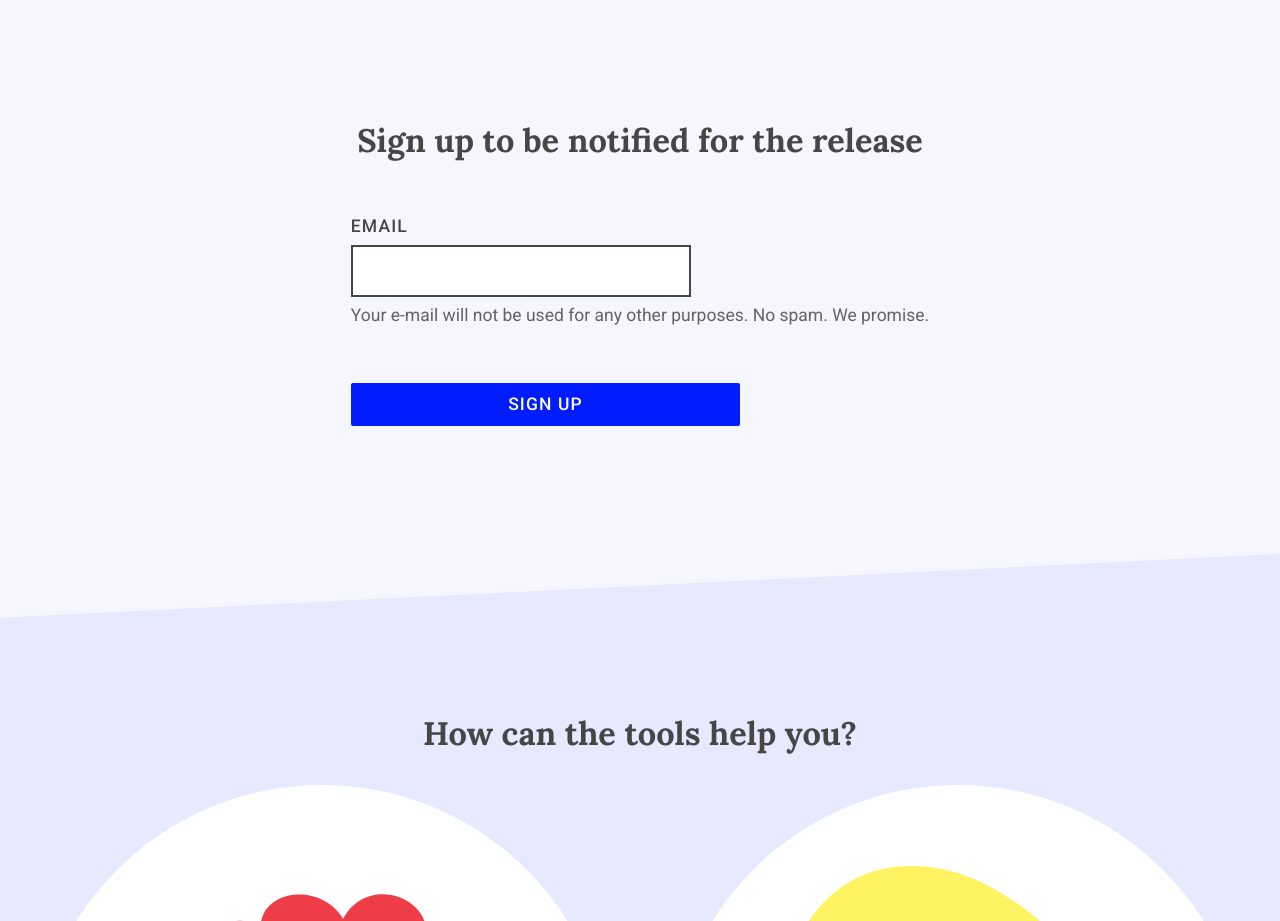
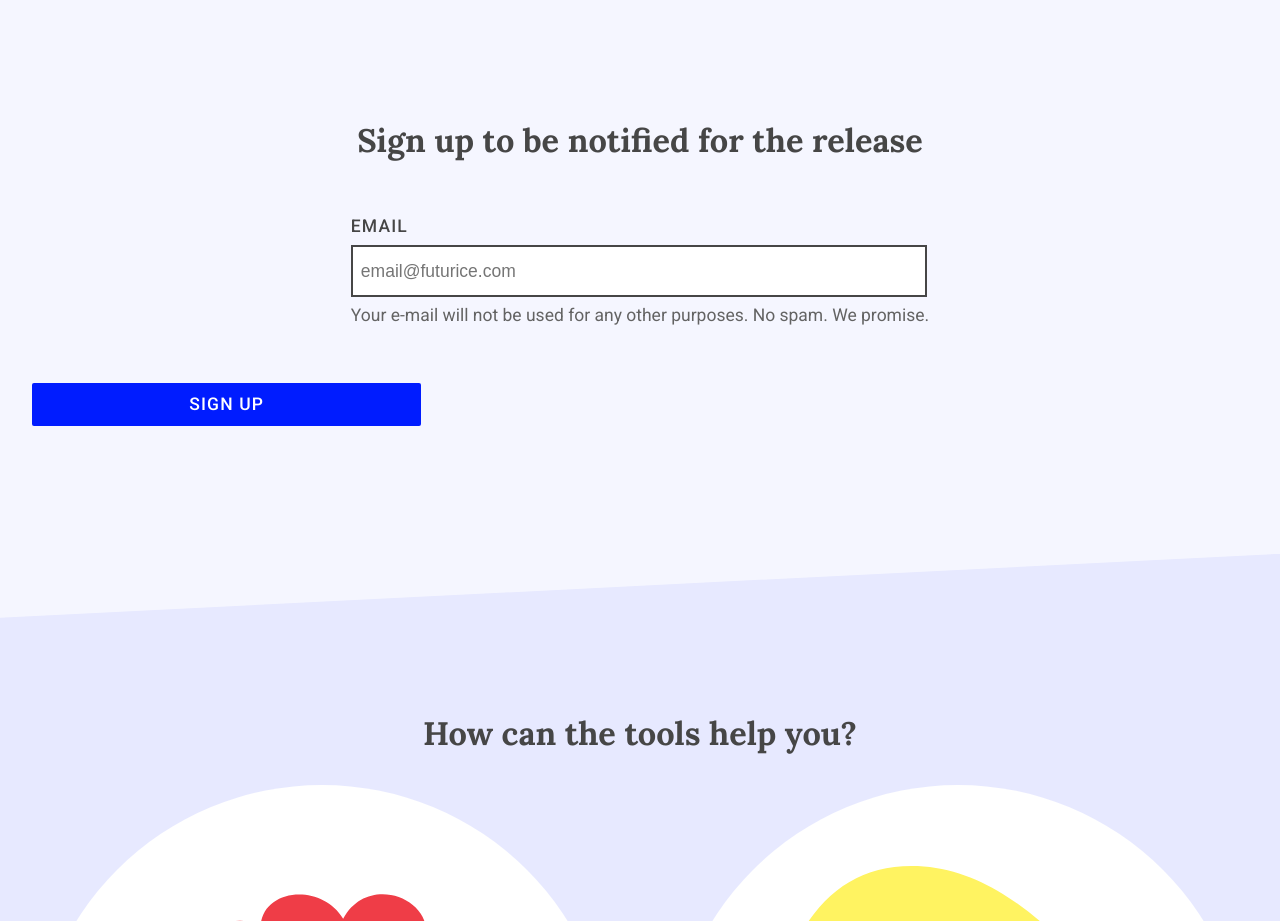
Before and after one commit to accessibility-tools/website, a Next.js app: page / in a window 1280 px wide. Shown: the part 2820-3741 px from the top of the page. Built offline with nearby package versions, Linux system fonts and the light colour scheme.

Commit message:
extract a seperate signup component

```diff
--- /dev/null
+++ b/src/components/sign-up/SignUp.jsx
@@ -0,0 +1,26 @@
+import React from "react";
+import { color } from "../../shared/style";
+import Stack from "../layout-components/Stack";
+import Center from "../layout-components/Center";
+import TextInput from "../text-input/TextInput";
+import Button from "../button/Button";
+
+const SignUp = () => (
+  <Stack space="large" width="100%">
+    <h2>Sign up to be notified for the release</h2>
+    <Center>
+      <TextInput
+        id="email"
+        label="email"
+        width={576}
+        placeholder="email@futurice.com"
+        hintText="Your e-mail will not be used for any other purposes. No spam. We promise."
+        hintIcon="manicule"
+        iconColor={color.blue}
+      />
+    </Center>
+    <Button text="Sign Up" />
+  </Stack>
+);
+
+export default SignUp;
--- a/src/pages/index.jsx
+++ b/src/pages/index.jsx
@@ -1,7 +1,6 @@
 import React from "react";
 import styled from "styled-components";
 import { color } from "../shared/style";
-import Button from "../components/button/Button";
 import Badge from "../components/badge/Badge";
 import ToolOverview from "../components/tool-overview/ToolOverview";
 import Switcher from "../components/layout-components/Switcher";
@@ -10,7 +9,7 @@ import Center from "../components/layout-components/Center";
 import SEO from "../components/SEO/SEO";
 import FAQ from "../components/learn-more-questions/LearnMoreQuestions";
 import Link from "../components/links/Link";
-import TextInput from "../components/text-input/TextInput";
+import SignUp from "../components/sign-up/SignUp";
 
 const Index = styled(Stack)`
   background-color: ${color.extraLightPurple};
@@ -164,17 +163,7 @@ const LandingPage = () => {
 
         <Section>
           <Center>
-            <Stack space="large">
-              <h2>Sign up to be notified for the release</h2>
-              <Center>
-                <TextInput
-                  id="email"
-                  label="email"
-                  hintText="Your e-mail will not be used for any other purposes. No spam. We promise."
-                />
-              </Center>
-              <Button text="Sign Up" />
-            </Stack>
+            <SignUp />
           </Center>
         </Section>
 
```
